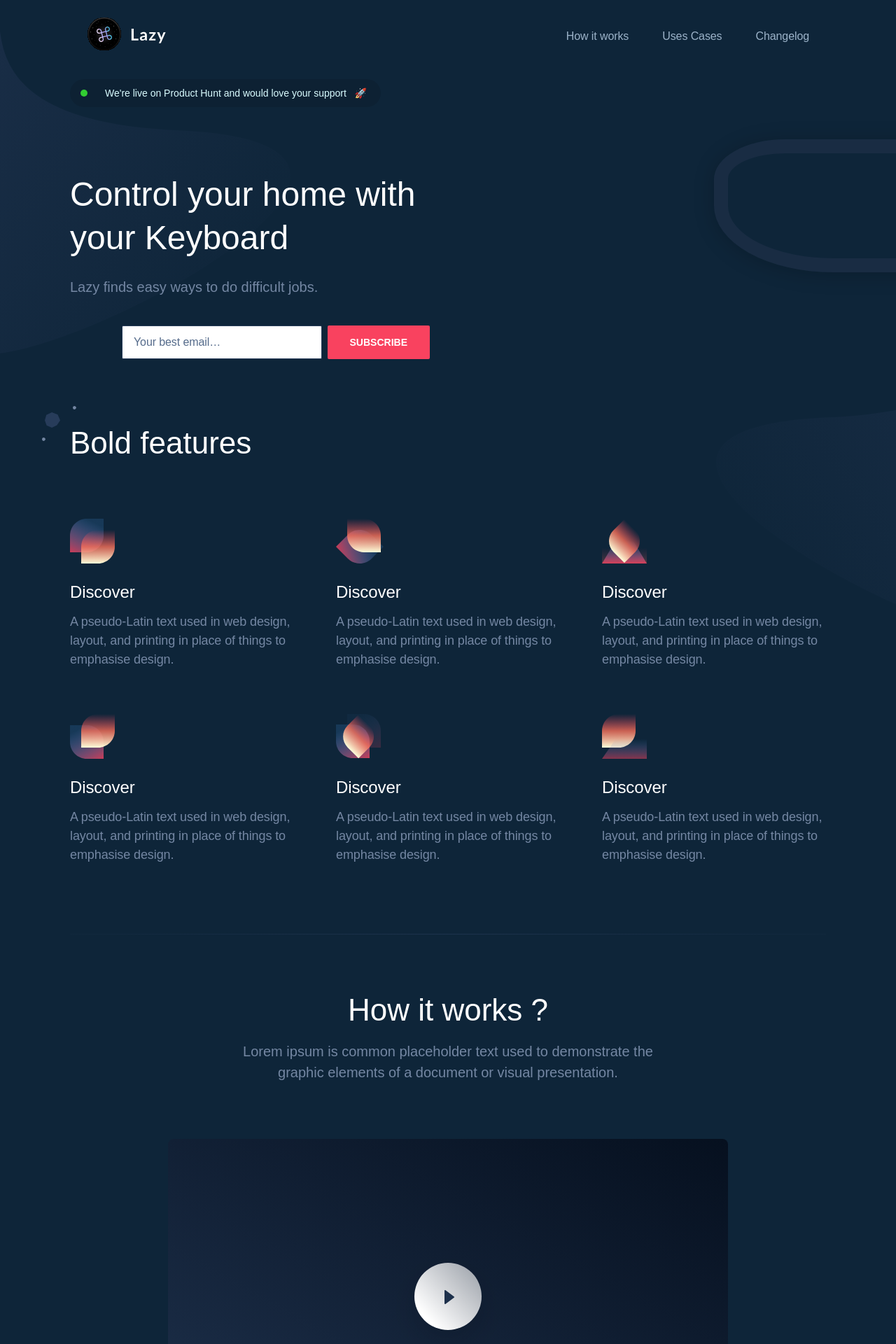
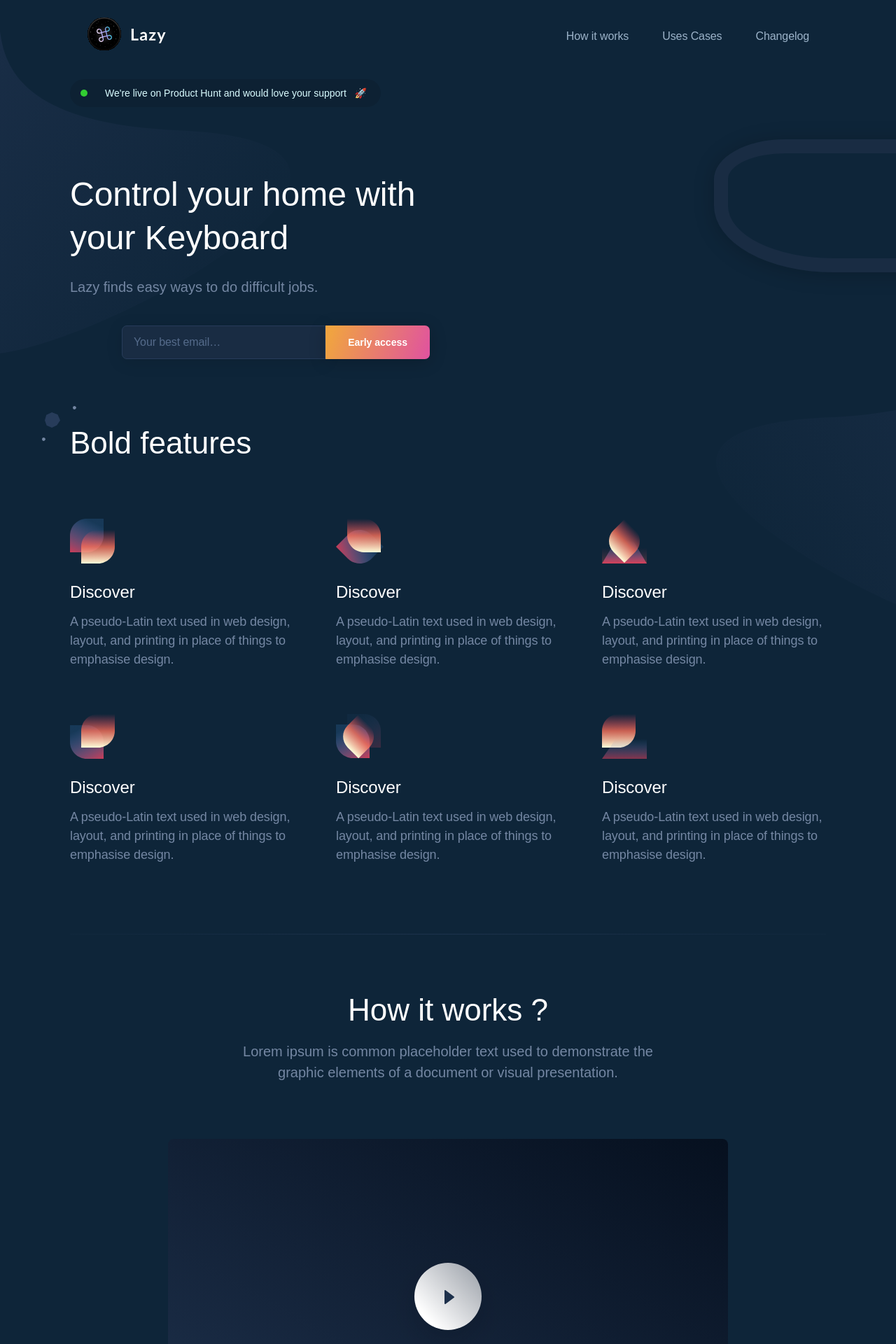
Before and after one commit to demtzu/lazy-landing, a Jekyll site: the page built from index.html, in a window 1280 px wide. Shown: the top 1920 px of the page at 70% size. Built offline with Jekyll 4.4.1, drawn with Linux system fonts in a browser that asks for light colours; some web fonts are replaced; grey boxes are pictures that could not be loaded.

Commit message:
header readyy

```diff
--- a/_scss/components/_buttons.scss
+++ b/_scss/components/_buttons.scss
@@ -9,7 +9,7 @@
     @include font-weight(bold);
     line-height: 16px;
     text-decoration: none !important;
-	text-transform: uppercase;
+	// text-transform: uppercase;
     background-color: color(bg, 3);
     color: color(typography, 1) !important;
     border: none;
@@ -17,9 +17,16 @@
     cursor: pointer;
     justify-content: center;
     padding: 16px 32px;
-	height: 48px;
+	   height: 48px;
+     width: 100%;
     text-align: center;
     white-space: nowrap;
+    background: linear-gradient(108.47deg, #F0A341 6.53%, #E052A0 100%);
+    border-top-left-radius: 0px;
+    border-top-right-radius: 7px;
+    border-bottom-right-radius: 7px;
+    border-bottom-left-radius: 0px;
+    box-shadow: 0px 4px 25px rgba(0, 0, 0, 0.2);
 
 	&:hover {
 		background: lighten(color(bg, 3), 1%);
--- a/_scss/components/_forms.scss
+++ b/_scss/components/_forms.scss
@@ -49,8 +49,13 @@
     }
     line-height: 20px;
     padding: 13px 16px;
-	height: 48px;
-    box-shadow: none;
+    height: 48px;
+    box-shadow: 0px 4px 25px rgba(0, 0, 0, 0.1);
+    border-top-left-radius: 7px;
+    border-top-right-radius: 0px;
+    border-bottom-right-radius: 0px;
+    border-bottom-left-radius: 7px;
+    background-color: color(bg,2);
 
     .inline-input {
         display: inline;
@@ -94,7 +99,7 @@
 
             &:not(:last-child) {
                 margin-bottom: 0;
-                margin-right: 8px;
+                margin-right: 0px;
             }
         }
     }
--- a/index.html
+++ b/index.html
@@ -57,33 +57,13 @@ title: Lazy
                                 </div>
                             </div> -->
 
-                           <!--  <form action="https://api.producthunt.com/widgets/upcoming/v1/upcoming/lazy/forms" method="post" id="ph-email-form" name="ph-email-form" target="_blank">
-                              <input type="email" value="" name="email" id="ph-email" placeholder="Email Address" required />
-                              <input type="submit" value="Subscribe" name="subscribe" id="ph-subscribe-button" />
-                            </form> -->
-
-                           <!--  <div class="hero-form newsletter-form field field-grouped is-revealing">
-
-
-                                    <div class="control control-expanded">
-                                    <form action="https://getsimpleform.com/messages?form_api_token=aa652ae00d602f15125251e23a899262" method="post">
-                                        <input type='hidden' name='redirect_to' value='https://demtzu.github.io/dockers-land/merci.html' />
-                                        <input class="input" type="email" name="email" placeholder="Votre adresse mail&hellip;">
-                                    </div>
-                                    <div class="control">
-                                        <input type='submit' value='S&#39;inscrire à la bêta' class="button button-primary button-block button-shadow">
-                                    </div>
-                                    </form>
-                                </div> -->
-
-
                           <div class="footer-form newsletter-form field field-grouped">
                               <div class="control control-expanded">
                                 <form action="https://api.producthunt.com/widgets/upcoming/v1/upcoming/lazy/forms" method="post" id="ph-email-form" name="ph-email-form" target="_blank">
                                 <input class="input" type="email" name="email" placeholder="Your best email&hellip;">
                               </div>
                               <div class="control">
-                                <input type="submit" value="Subscribe" class="button button-primary button-block button-shadow" name="subscribe" id="ph-subscribe-button" />
+                                <input type="submit" value="Early access" class="button button-primary button-block button-shadow" name="subscribe" id="ph-subscribe-button" />
                               </div>
                                 </form>
                             </div>
```
